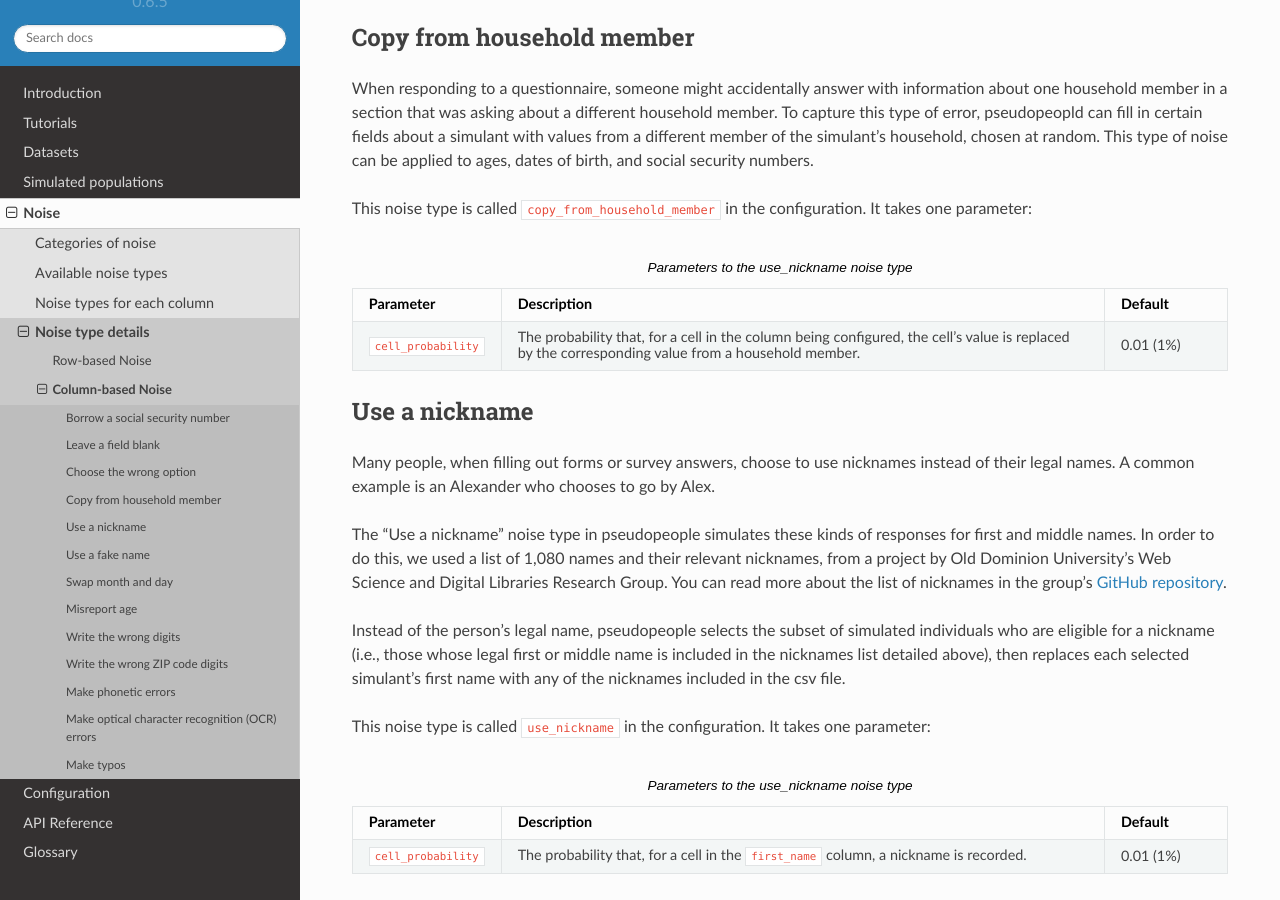
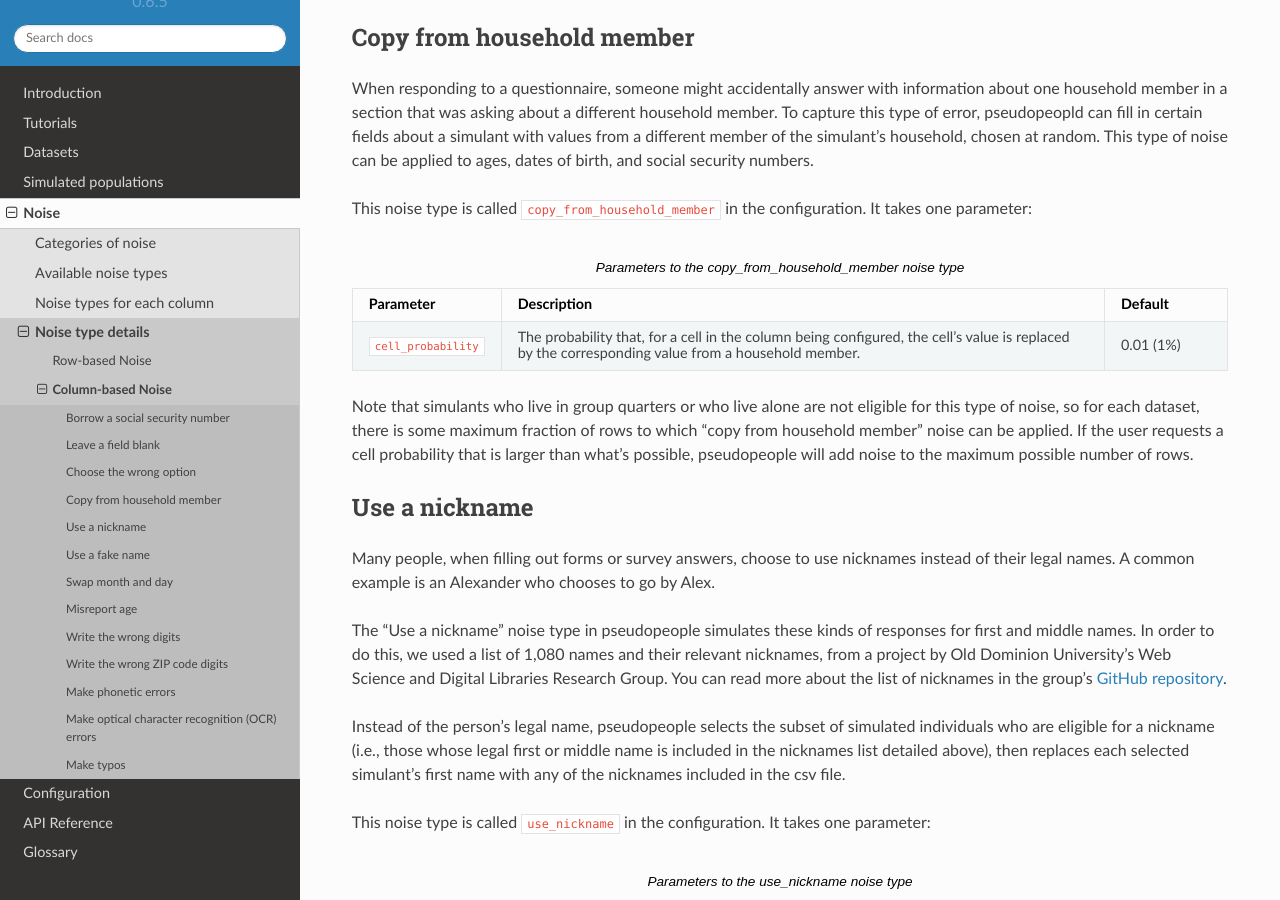
Before and after one commit to ihmeuw/pseudopeople, a Sphinx documentation site: the page built from docs/source/noise/column_noise.rst, in a window 1280 px wide and 900 px high, scrolled down 1777 px. Built offline with Sphinx 7.4.7 and the Read the Docs theme 2.0.0, drawn with Linux system fonts in a browser that asks for light colours.

Commit message:
add comment about maximum possible noise

```diff
--- a/docs/source/noise/column_noise.rst
+++ b/docs/source/noise/column_noise.rst
@@ -101,7 +101,7 @@ ages, dates of birth, and social security numbers.
 
 This noise type is called :code:`copy_from_household_member` in the configuration. It takes one parameter:
 
-.. list-table:: Parameters to the use_nickname noise type
+.. list-table:: Parameters to the copy_from_household_member noise type
   :widths: 1 5 1
   :header-rows: 1
 
@@ -111,6 +111,12 @@ This noise type is called :code:`copy_from_household_member` in the configuratio
   * - :code:`cell_probability`
     - The probability that, for a cell in the column being configured, the cell's value is replaced by the corresponding value from a household member.
     - 0.01 (1%)
+
+Note that simulants who live in group quarters or who live alone are not
+eligible for this type of noise, so for each dataset, there is some maximum
+fraction of rows to which "copy from household member" noise can be applied. If
+the user requests a cell probability that is larger than what's possible,
+pseudopeople will add noise to the maximum possible number of rows.
 
 .. _use_a_nickname:
 
```
